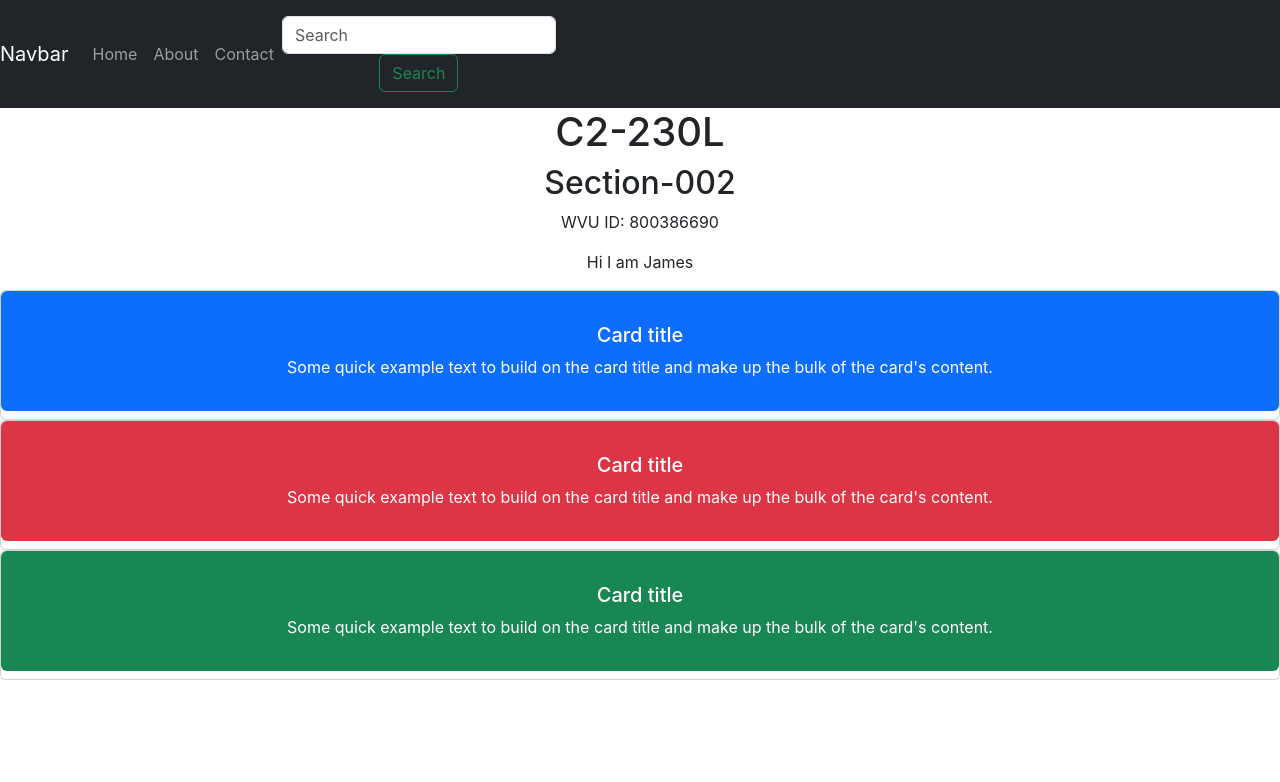
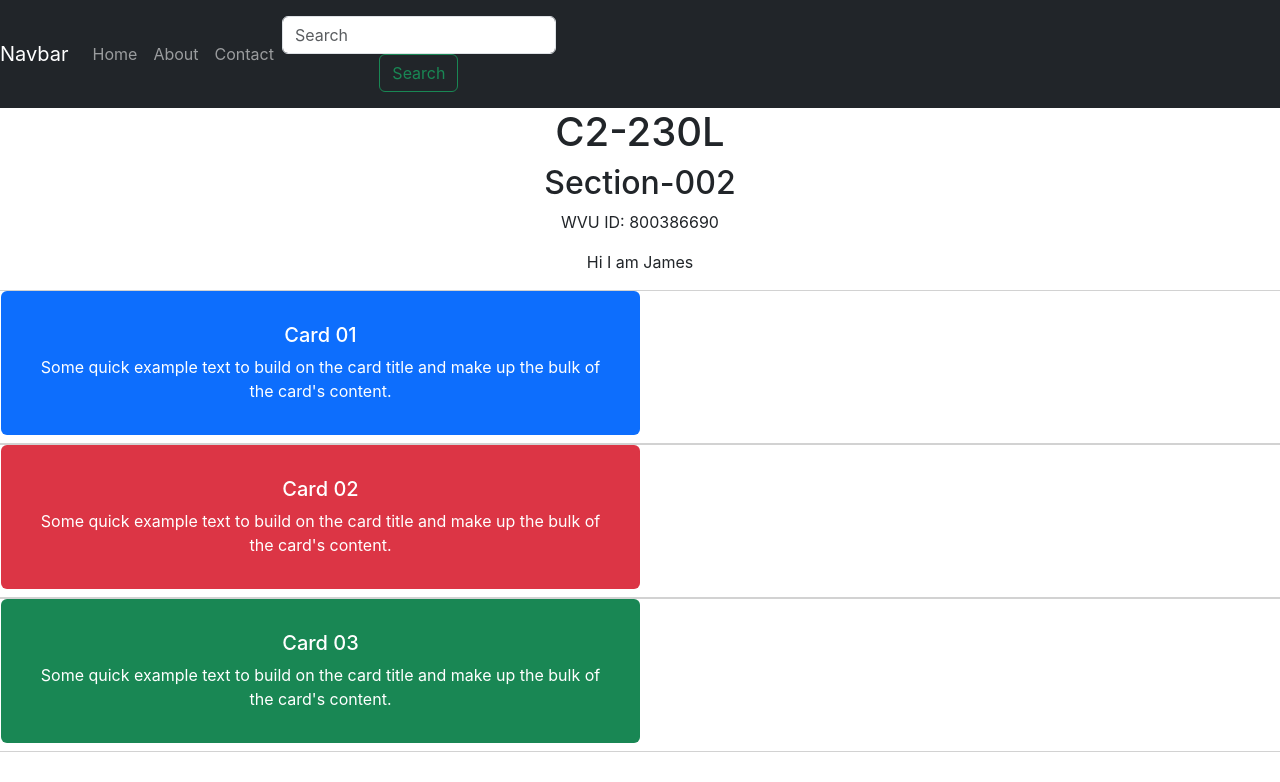
Before and after one commit to Jimbabwe10/Lab, a React (Create React App) app: page / in a window 1280 px wide. Shown: the top 782 px of the page. Built offline with nearby package versions, Linux system fonts and the light colour scheme; the HTML template or start-up script is replaced by a standard one.

Commit message:
Update Card.js

```diff
--- a/src/Card.js
+++ b/src/Card.js
@@ -3,11 +3,11 @@ import { Card } from 'react-bootstrap';
 
 const CustomCards = () => {
     return (
-        <div class="column">
+        <div class="row">
             <Card>
-                <div class="p-3 mb-2 bg-primary text-white rounded">
+                <div class="p-3 mb-2 bg-primary text-white rounded col-sm-6">
                 <Card.Body>
-                    <Card.Title>Card title</Card.Title>
+                    <Card.Title>Card 01</Card.Title>
                     <Card.Text>
                         Some quick example text to build on the card title and make up the bulk of the card's content.
                     </Card.Text>
@@ -15,9 +15,9 @@ const CustomCards = () => {
                 </div>
             </Card>
             <Card>
-                <div class="p-3 mb-2 bg-danger text-white rounded">
+                <div class="p-3 mb-2 bg-danger text-white rounded col-sm-6">
                 <Card.Body>
-                    <Card.Title>Card title</Card.Title>
+                    <Card.Title>Card 02</Card.Title>
                     <Card.Text>
                         Some quick example text to build on the card title and make up the bulk of the card's content.
                     </Card.Text>
@@ -25,9 +25,9 @@ const CustomCards = () => {
                 </div>
             </Card>
             <Card>
-                <div class="p-3 mb-2 bg-success text-white rounded">
+                <div class="p-3 mb-2 bg-success text-white rounded col-sm-6">
                 <Card.Body>
-                    <Card.Title>Card title</Card.Title>
+                    <Card.Title>Card 03</Card.Title>
                     <Card.Text>
                         Some quick example text to build on the card title and make up the bulk of the card's content.
                     </Card.Text>
```
